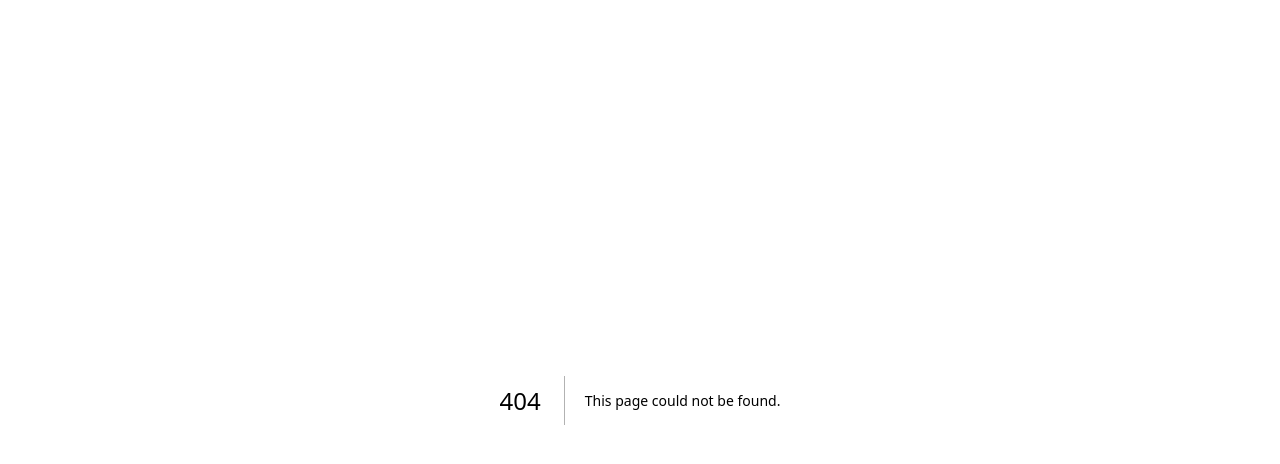
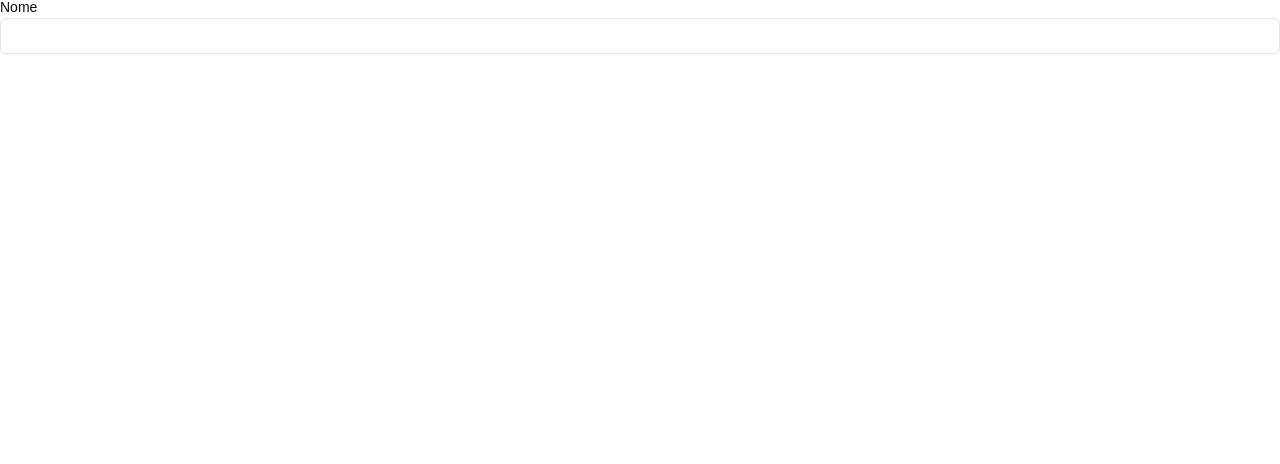
Before and after one commit to conceito-sankhya/vidya-manager-web, a Next.js app: page /teste in a window 1280 px wide. Before the commit this address had no page. Shown: the top 464 px of the page. Built offline with nearby package versions, Linux system fonts and the light colour scheme.

Commit message:
feat: add input text component

```diff
--- /dev/null
+++ b/src/app/teste/page.tsx
@@ -0,0 +1,11 @@
+import Input from "@/components/input/input";
+
+export default function TestePage() {
+  return (
+    <div>
+      <div className="container mx-auto">
+        <Input.Text label="Nome" />
+      </div>
+    </div>
+  );
+}
--- /dev/null
+++ b/src/components/input/input.tsx
@@ -0,0 +1,7 @@
+import Text from "./text/text.input";
+
+const Input = {
+  Text,
+};
+
+export default Input;
--- /dev/null
+++ b/src/components/input/text/text.input.tsx
@@ -0,0 +1,25 @@
+import { Input } from "@/components/ui/input";
+import { Label } from "@/components/ui/label";
+import { cn } from "@/lib/utils";
+
+interface TextInputProps extends React.InputHTMLAttributes<HTMLInputElement> {
+  label?: string;
+  error?: string;
+}
+
+const TextInput: React.FC<TextInputProps> = ({
+  label,
+  error,
+  className,
+  ...props
+}) => {
+  return (
+    <div className="w-full flex flex-col gap-1">
+      {label && <Label>{label}</Label>}
+      <Input className={cn("rounded-md px-3 py-2", className)} {...props} />
+      {error && <p className="text-red-500 text-sm">{error}</p>}
+    </div>
+  );
+};
+
+export default TextInput;
```
